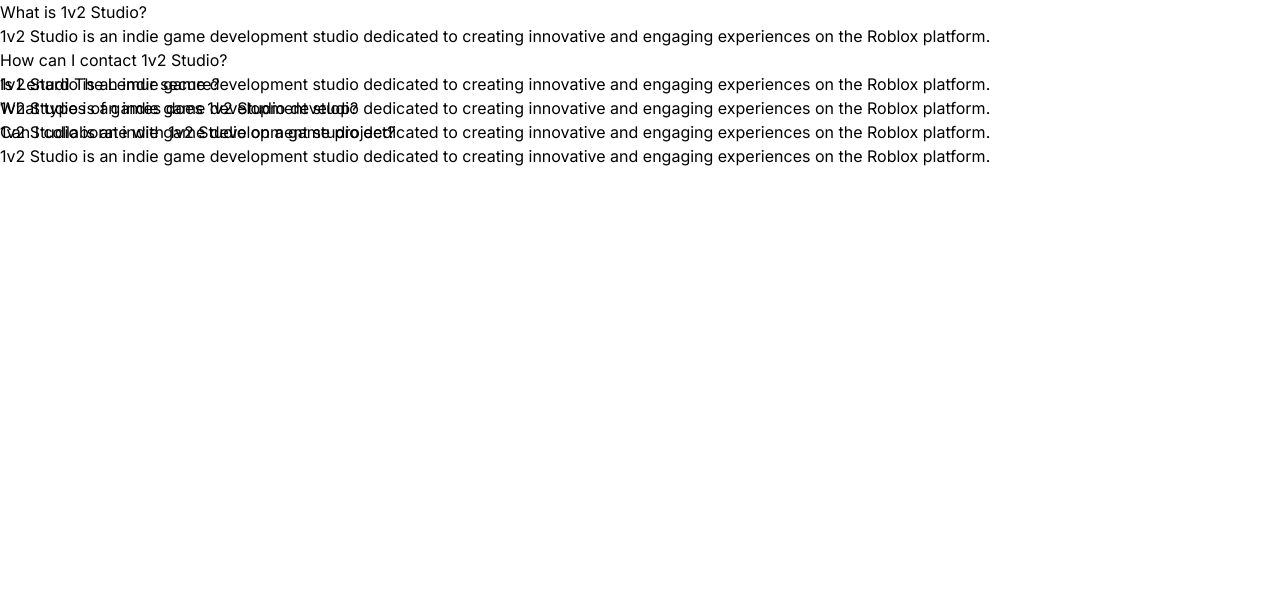
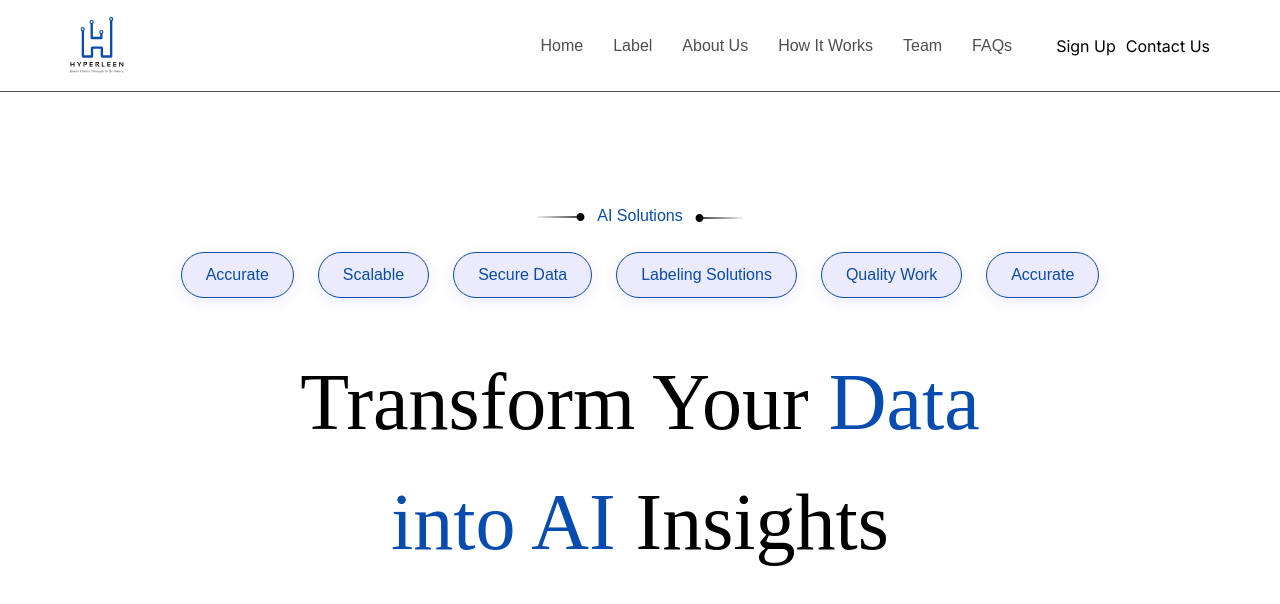
Before and after one commit to Priyanka-390/hyperleen, a Next.js app: page / in a window 1280 px wide. Shown: the top 604 px of the page. Built offline with nearby package versions, Linux system fonts and the light colour scheme.

Commit message:
common heading

```diff
--- a/src/app/globals.css
+++ b/src/app/globals.css
@@ -1,7 +1,7 @@
-@import url('https://fonts.googleapis.com/css2?family=Poppins:ital,wght@0,100;0,200;0,300;0,400;0,500;0,600;0,700;0,800;0,900;1,100;1,200;1,300;1,400;1,500;1,600;1,700;1,800;1,900&display=swap');
 @tailwind base;
 @tailwind components;
 @tailwind utilities;
+@import url("https://fonts.googleapis.com/css2?family=Poppins:ital,wght@0,100;0,200;0,300;0,400;0,500;0,600;0,700;0,800;0,900;1,100;1,200;1,300;1,400;1,500;1,600;1,700;1,800;1,900&display=swap");
 
 @font-face {
   font-family: Gilroy-Medium;
@@ -11,3 +11,12 @@
   font-family: Gilroy-Semibold;
   src: url(/public/assets/fonts/Gilroy-SemiBold.ttf);
 }
+@layer utilities {
+  .mobileView {
+    @apply max-lg:bg-white z-20 max-lg:gap-5 max-lg:fixed max-lg:items-center max-lg:justify-center max-lg:flex-col max-lg:top-0 max-lg:w-full max-lg:h-full duration-300;
+  }
+
+  .NavLinkHover {
+    @apply after:absolute relative hover:after:left-0 after:bottom-0 after:w-0 after:left-[50%] after:rounded-[10px] after:h-[1px] after:bg-dark-blue hover:text-dark-blue hover:after:w-full after:duration-300
+  }
+}
--- a/src/app/page.tsx
+++ b/src/app/page.tsx
@@ -1,11 +1,11 @@
 import Faq from "@/components/Faq";
-
-
+import Header from "@/components/Header";
+import NavBar from "@/components/NavBar";
 
 export default function Home() {
   return (
- <>
-<Faq/>
- </>
+    <>
+      <Header/>
+    </>
   );
 }
--- a/src/components/Header.tsx
+++ b/src/components/Header.tsx
@@ -0,0 +1,26 @@
+import React from 'react'
+import NavBar from './NavBar'
+import { HEADER_BUTTONS } from '@/utils/helper'
+
+const Header = () => {
+  return (
+      <div className='min-h-[715px] flex flex-col'>
+          <NavBar/>
+          <div className='flex-grow items-center justify-center flex'>
+              <div className='container xl:max-w-[1140px] xl:px-0'>
+                  <p className='font-poppins relative after:absolute after:content-[url(/assets/images/svg/solution-line.svg)] after:left-[41%] before:absolute mb-6 before:rotate-180 before:right-[41%] before:top-[10%] after:top-[-3%] before:content-[url(/assets/images/svg/solution-line.svg)] font-normal text-base leading-150 text-center text-dark-blue'>AI Solutions</p>
+          <div className='flex gap-6 pb-11 justify-center'>
+            {HEADER_BUTTONS.map((data, i) => (
+              <button aria-label='header-btn' key={i} className='px-6 py-2.5 shadow-sky-blue border-[0.5px] border-dark-blue rounded-[122px] bg-sky-blue text-dark-blue font-poppins font-normal text-base leading-150'>{data.title}</button>
+            ))}
+            <button className='px-6 py-2.5 shadow-sky-blue border-[0.5px] border-dark-blue rounded-[122px] bg-sky-blue text-dark-blue font-poppins font-normal text-base leading-150'>Accurate</button>
+          </div>
+          <h1 className='text-custom-9xl mb-5 font-gilroy-medium font-medium max-w-[757px] text-center mx-auto text-black'>Transform Your <span className='text-dark-blue'>Data into AI</span> Insights</h1>
+            <p></p>
+        </div>
+          </div>
+    </div>
+  )
+}
+
+export default Header
--- a/src/components/NavBar.tsx
+++ b/src/components/NavBar.tsx
@@ -1,10 +1,61 @@
-import React from 'react'
+"use client"
+import Link from 'next/link'
+import Image from "next/image";
+import { NAV_LIST } from '@/utils/helper';
+import { useState } from 'react';
 
 const NavBar = () => {
+    const [show, setShow] = useState(true);
+    function showNav() {
+    setShow(!show);
+    if (show === true) {
+      document.body.classList.add("max-lg:!overflow-hidden");
+    } else {
+      document.body.classList.remove("max-lg:!overflow-hidden");
+    }
+  }
   return (
-      <div>
-
-    </div>
+    <nav>
+       <div className="container my-[17px] xl:max-w-[1140px] xl:px-0">
+         <div className='flex justify-between items-center'>
+           <Link aria-label="logo" href="/">
+                <Image
+                  src="/assets/images/svg/nav-logo.svg"
+                  width={54}
+                  height={56.19}
+                  alt="logo"
+                  className="sm:w-[54px] w-10"
+                />
+              </Link>
+          <ul className={`flex gap-2.5 items-center mobileView ${
+              show ? "right-[-100%]" : "right-0"
+            }`}>
+            {NAV_LIST.map((data, i) => (
+               <li key={i}>
+                <Link  onClick={showNav} aria-label="logo" href={data.URL} className='font-poppins p-2.5 text-dark-grey leading-150 font-normal text-base duration-300 NavLinkHover'>{ data.title}</Link>
+               </li>
+            ))}
+            <li className='pl-6'><button>Sign Up</button></li>
+             <li><button>Contact Us</button></li>
+          </ul>
+            <label className="lg:hidden" onClick={showNav}>
+              {show ? (
+                <div className="z-30 relative">
+                  <span className="flex bg-dark-blue h-1 rounded-3xl duration-300 w-6"></span>
+                  <span className="flex bg-dark-blue h-1 rounded-3xl duration-300 w-6 mt-1"></span>
+                  <span className="flex bg-dark-blue h-1 rounded-3xl duration-300 w-6 mt-1"></span>
+                </div>
+              ) : (
+                <div className="z-20 relative">
+                  <span className="flex bg-dark-blue absolute rounded-3xl -left-7 duration-300 top-1 rotate-45 h-[3px] w-6"></span>
+                  <span className="flex bg-dark-blue absolute rounded-3xl -left-7 duration-300 -rotate-45 h-[3px] w-6 mt-1"></span>
+                </div>
+              )}
+            </label>
+         </div>
+      </div>
+      <div className='w-full mt-[1px] bg-dark-grey h-[0.5px]'></div>
+    </nav>
   )
 }
 
--- /dev/null
+++ b/src/components/common/Heading.tsx
@@ -0,0 +1,15 @@
+interface HeadingProps {
+  name: string;
+  className: string;
+  darkBlueText: string;
+}
+
+const Heading = ({name,className,darkBlueText}:HeadingProps) => {
+  return (
+    <h2 className={`font-gilroy-medium font-medium text-5xl leading-120 text-black ${className}`}>
+      {name} <span className="text-dark-blue">{darkBlueText}</span>
+    </h2>
+  )
+}
+
+export default Heading
--- a/src/utils/helper.ts
+++ b/src/utils/helper.ts
@@ -1,3 +1,5 @@
+import { title } from "process";
+
 export const FAQ_LIST = [
     {
       title: "What is 1v2 Studio?",
@@ -24,4 +26,48 @@
       description:
         " 1v2 Studio is an indie game development studio dedicated to creating innovative and engaging experiences on the Roblox platform.",
     },
-  ];
+];
+  export const NAV_LIST = [
+  {
+    title: "Home",
+    URL: "#",
+  },
+  {
+    title: "Label",
+    URL: "#label",
+  },
+  {
+    title: "About Us",
+    URL: "#about",
+  },
+  {
+    title: "How It Works",
+    URL: "#howitworks",
+  },
+  {
+    title: "Team",
+    URL: "#team",
+  },
+  {
+    title: "FAQs",
+    URL: "#faq",
+  },
+];
+export const HEADER_BUTTONS = [
+  {
+    title:"Accurate"
+  },
+  {
+    title:"Scalable"
+  },
+  {
+    title:"Secure Data"
+  },
+    {
+    title:"Labeling Solutions"
+  },
+      {
+    title:"Quality Work"
+  },
+
+]
--- a/tailwind.config.ts
+++ b/tailwind.config.ts
@@ -1,25 +1,35 @@
-import { Poppins } from "next/font/google";
 import type { Config } from "tailwindcss";
 
 const config: Config = {
   content: [
-    "./src/pages//*.{js,ts,jsx,tsx,mdx}",
-    "./src/components//.{js,ts,jsx,tsx,mdx}",
-    "./src/app/**/.{js,ts,jsx,tsx,mdx}",
+    "./src/pages/**/*.{js,ts,jsx,tsx,mdx}",
+    "./src/components/**/*.{js,ts,jsx,tsx,mdx}",
+    "./src/app/**/*.{js,ts,jsx,tsx,mdx}",
   ],
   theme: {
     extend: {
-  fontFamily:{
-    'gilroy-medium':'Gilroy Medium',
-    'gilroy-semibold':'Gilroy Semibold',
-    'poppins':["'Poppins',sans-serif"]
-  },
-  colors:{
-    'dark-black':"#084CAF",
-    "dark-grey":"#4E4E4E",
-    "light-blue":"0A02EC14"
+      fontSize: {
+        "custom-9xl":"80px"
       },
-    container: {
+      fontFamily: {
+        "gilroy-medium": "Gilroy Medium",
+        "gilroy-semibold": "Gilroy Semibold",
+        poppins: ["'Poppins',sans-serif"],
+      },
+      colors: {
+        "dark-blue": "#084CAF",
+        "dark-grey": "#4E4E4E",
+        "light-blue": "0A02EC14",
+        "sky-blue": "#EBEBFD"
+      },
+      lineHeight: {
+        "120":"120",
+        "150":"150%"
+      },
+      boxShadow: {
+        "sky-blue":"0px 4px 16px 0px #084CAF1F",
+      },
+      container: {
         center: true,
         padding: {
           DEFAULT: "20px",
```
Also changed, not shown: public/assets/images/svg/nav-logo.svg (renamed from public/assets/images/svg/logo.svg), public/assets/images/svg/solution-line.svg (added), src/components/common/Para.tsx (added), src/components/common/PrimaryButton.tsx (added).
